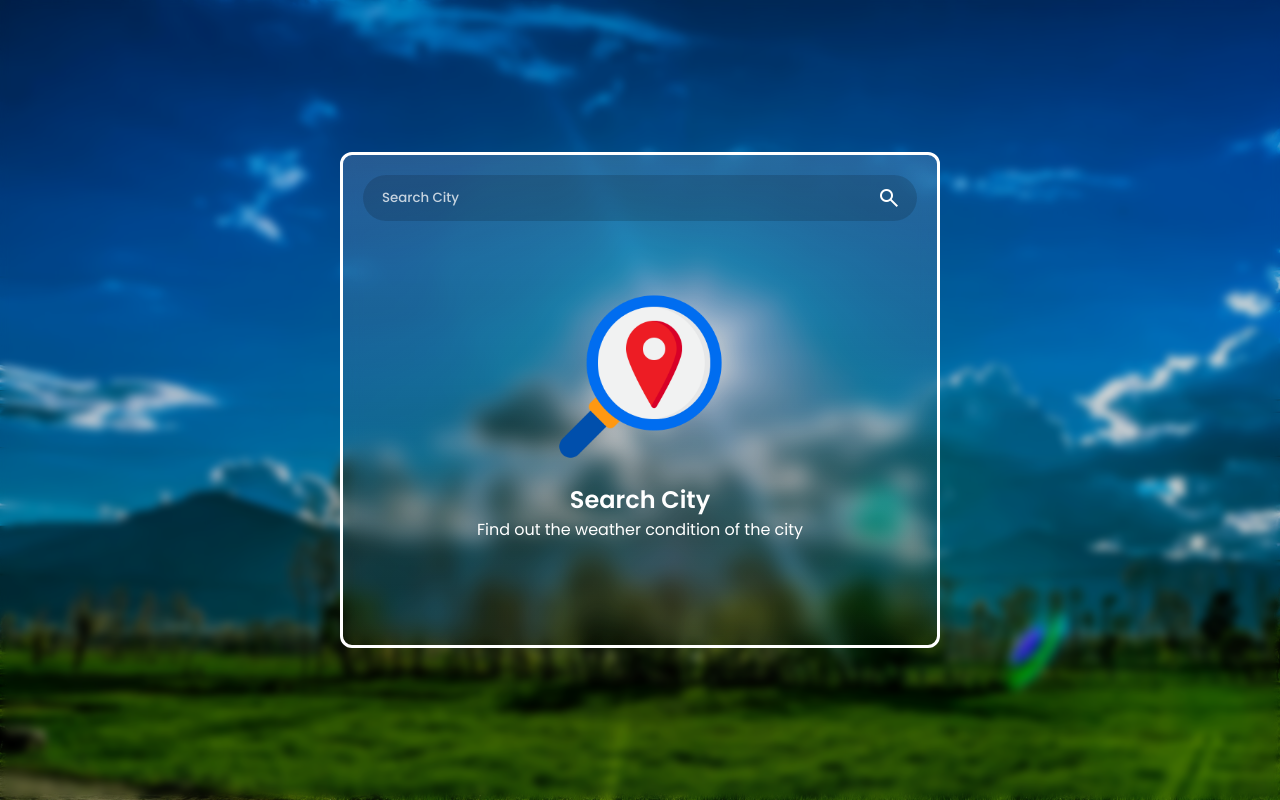
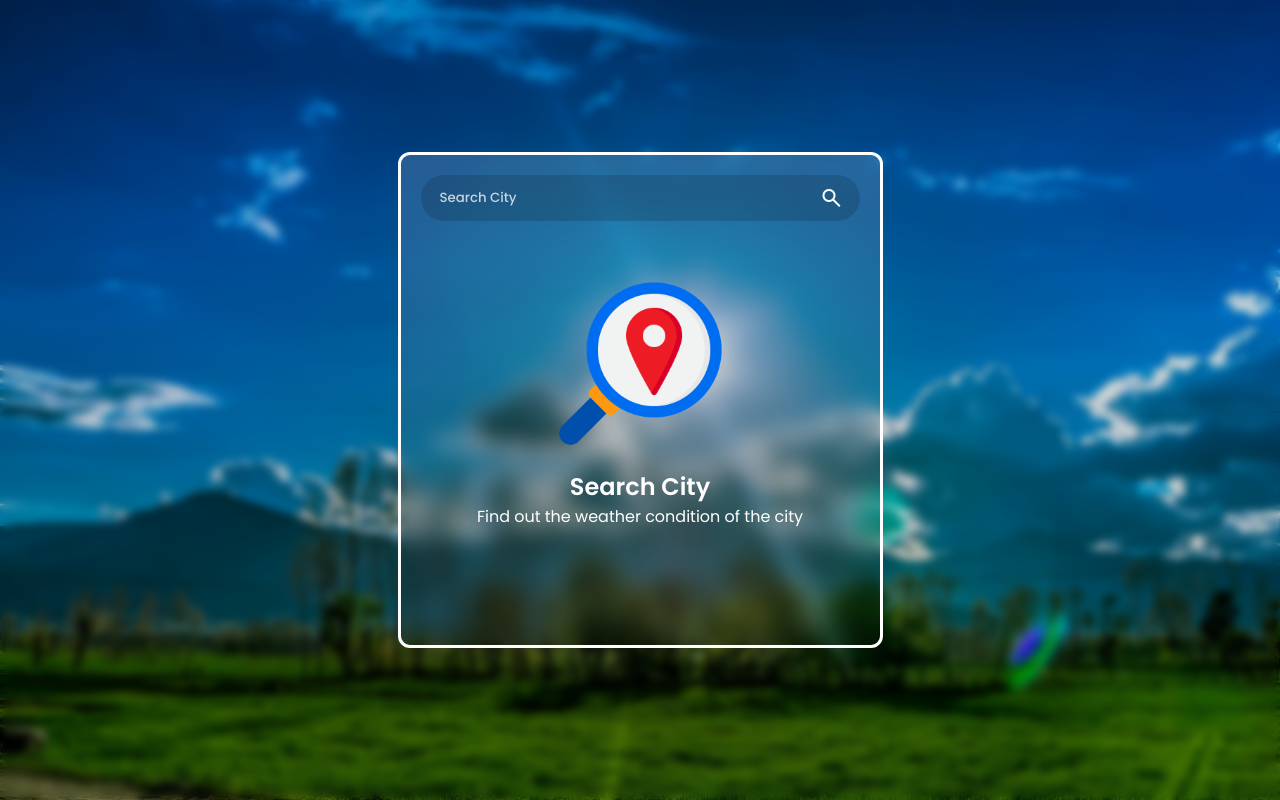
Before and after one commit to nisulaRap/weather_app, a plain HTML site: page index.html in a window 1280 px wide. Drawn offline with nearby package versions, Linux system fonts and the light colour scheme.

Commit message:
updated width in main container

```diff
--- a/style.css
+++ b/style.css
@@ -35,7 +35,7 @@ body::before {
 
 .main-container {
 	border: solid;
-	width: 600px;
+	width: 485px;
 	height: 496px;
 	z-index: 1;
 	background: linear-gradient(to top, rgb(0,0,0,0.15), rgb(255, 255, 255, 0.15));
```
